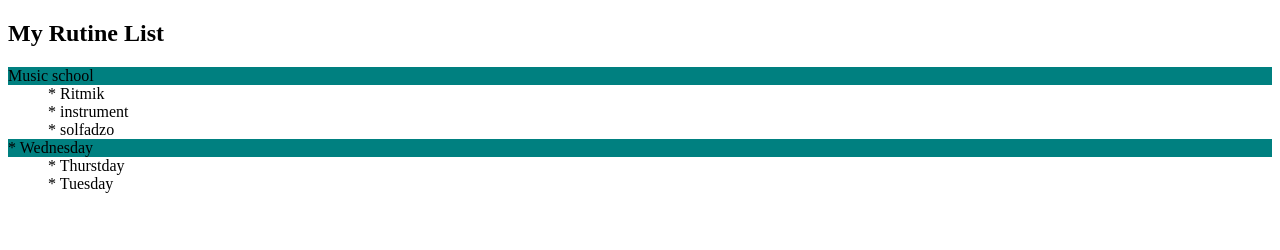
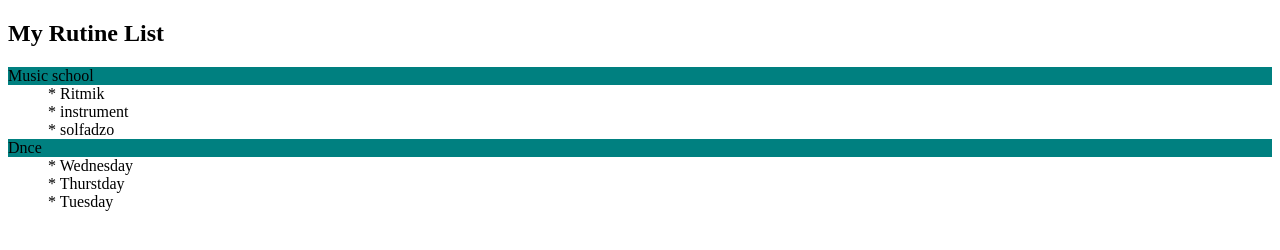
Before and after one commit to mikis14/ohh, a plain HTML site: page index.html in a window 1280 px wide. Drawn offline with Linux system fonts and the light colour scheme.

Commit message:
Update index.html

```diff
--- a/index.html
+++ b/index.html
@@ -10,7 +10,7 @@
   <dd>* Ritmik</dd>
   <dd>* instrument</dd>
   <dd>* solfadzo</dd>
-  <dt style="background-color:teal;>Dnce</dt>
+  <dt style="background-color:teal;">Dnce</dt>
   <dd>* Wednesday</dd>
   <dd>* Thurstday</dd>
   <dd>* Tuesday</dd>
```
